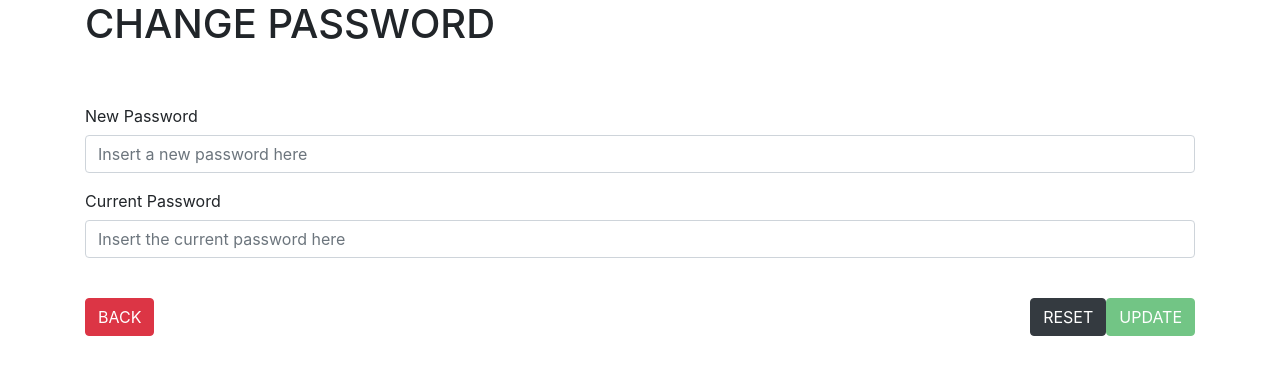
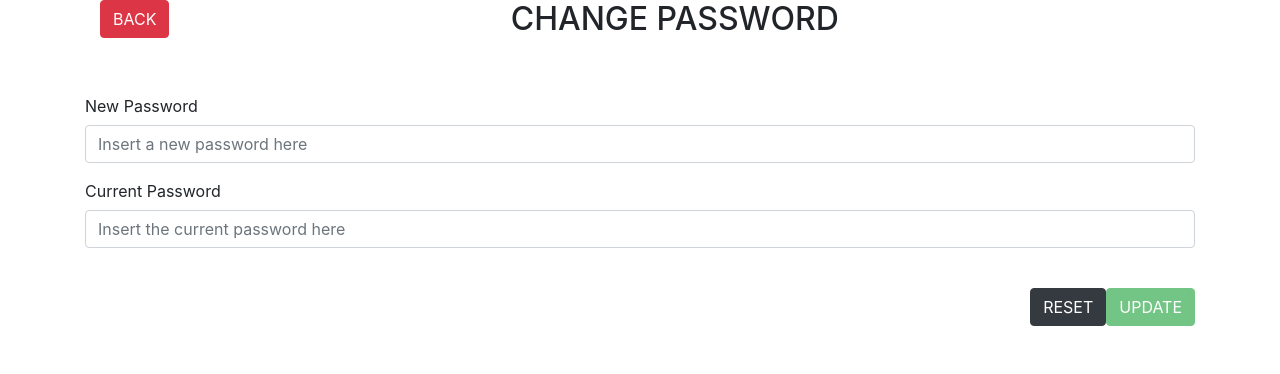
Before and after one commit to pfcouto/DAE-Project-MelodicHeartBeats-Frontend, a Nuxt app: page /password in a window 1280 px wide. Shown: the top 374 px of the page. Built offline with nearby package versions, Linux system fonts and the light colour scheme.

Commit message:
password fix css

```diff
--- a/pages/password.vue
+++ b/pages/password.vue
@@ -1,9 +1,14 @@
 <template>
   <b-container>
+    <b-container class="middleCard text-center flex-row">
+      <a class="float-left" @click="routeBack">
+        <b-button variant="danger">BACK</b-button>
+      </a>
+      <h2>
+        CHANGE PASSWORD
+      </h2>
+    </b-container>
     <div class="middleCard">
-      <h1>
-        CHANGE PASSWORD
-      </h1>
       <br/>
       <br/>
       <form :disabled="!isFormValid" @submit.prevent="update">
@@ -39,7 +44,6 @@
         <p v-show="errorMsg" class="text-danger">{{ errorMsg }}</p>
 
         <br/>
-        <b-button variant="danger" @click="routeBack">BACK</b-button>
         <div style="float: right">
           <b-button variant="dark" type="reset" @click="reset"> RESET</b-button>
           <b-button
```
